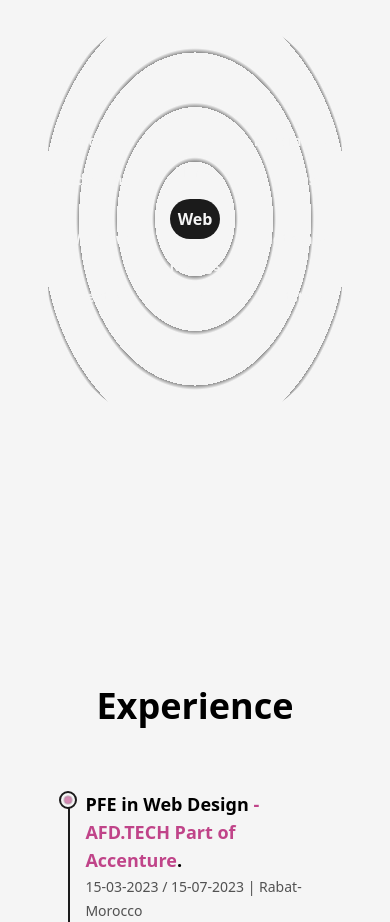
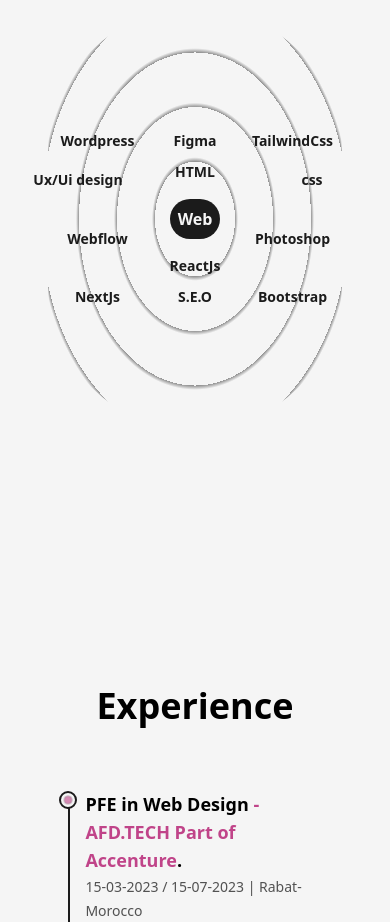
Before and after one commit to IsmailSossiAlaoui/IsmailSossiAlaoui-Portfolio, a Next.js app: page /about in a window 390 px wide. Shown: the part 1474-2396 px from the top of the page. Built offline with nearby package versions, Linux system fonts and the light colour scheme.

Commit message:
Update Skills.js

```diff
--- a/src/components/Skills.js
+++ b/src/components/Skills.js
@@ -3,7 +3,7 @@ import { motion, spring } from 'framer-motion'
 
 const Skill =({ name, x , y}) =>{
   return(
-  <motion.div className='flex items-center justify-center rounded-full font-semibold bg-dark text-light py-3 px-6 shadow-dark cursor-pointer absolute dark:bg-light dark:text-dark lg:py-2 lg:px-4 md:text-sm md:py-1.5 md:px-3 xs:bg-transparent xs:dark:bg-transparent xs:dark:text-light'
+  <motion.div className='flex items-center justify-center rounded-full font-semibold bg-dark text-light py-3 px-6 shadow-dark cursor-pointer absolute dark:bg-light dark:text-dark lg:py-2 lg:px-4 md:text-sm md:py-1.5 md:px-3 xs:bg-transparent xs:dark:bg-transparent xs:dark:text-light xs:text-dark'
   whileHover={{scale:1.05}}
   initial ={{x:0 ,y :0}}
   whileInView={{x:x, y:y,  transition : {type:'spring' ,duration:2} }}
```
